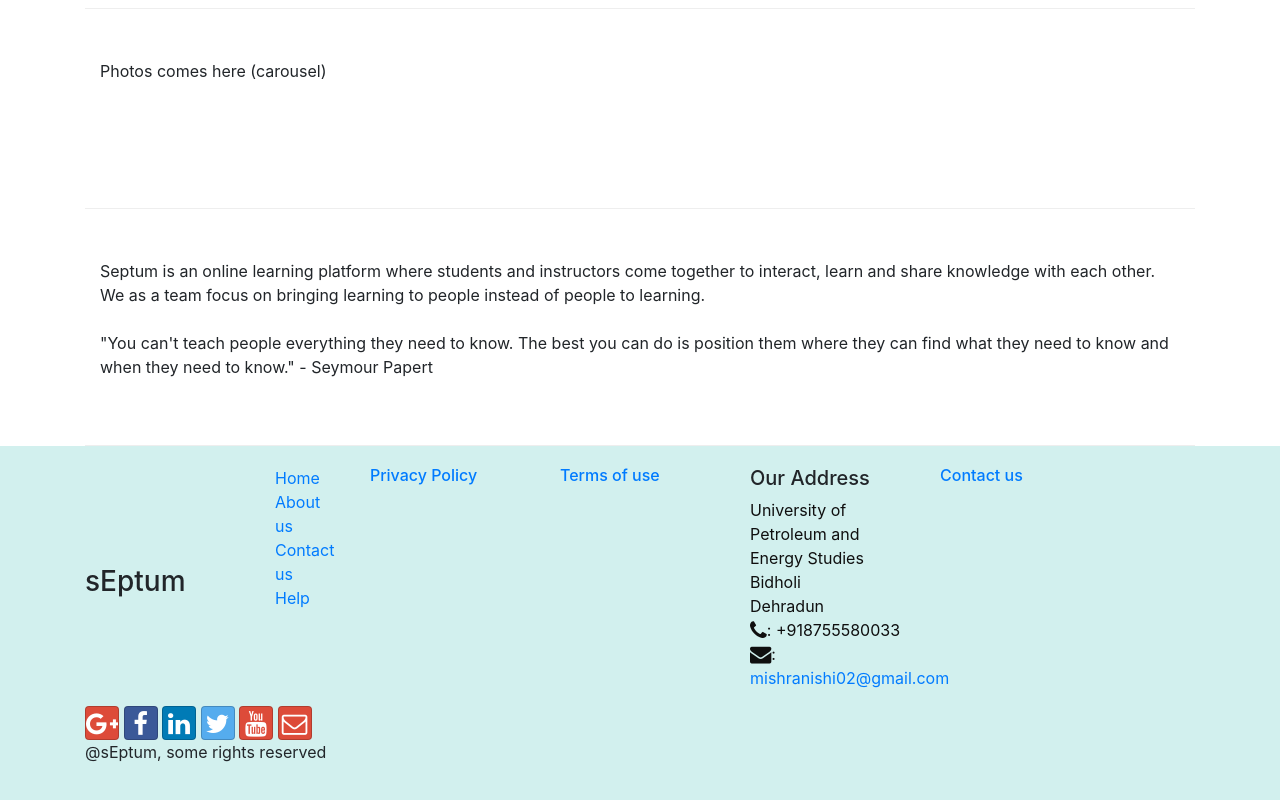
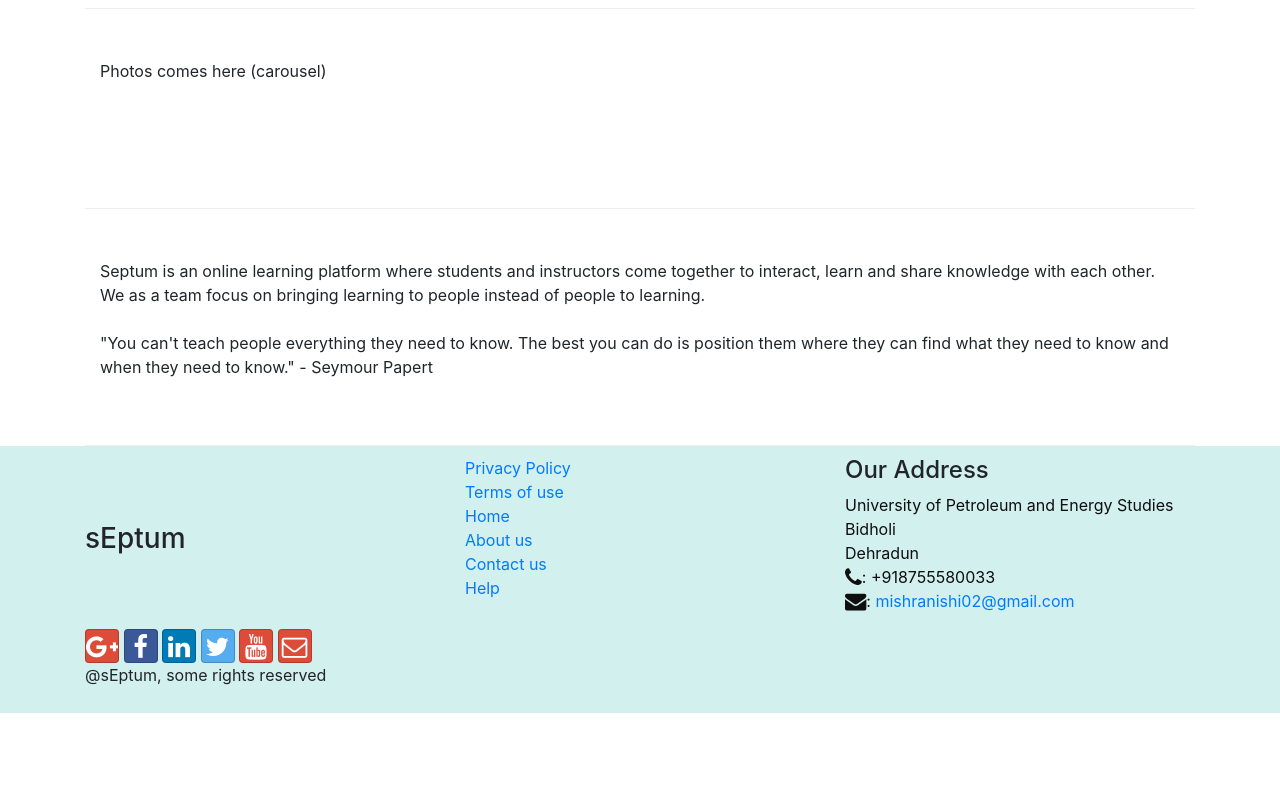
Before and after one commit to jyotim-code/sEptum, a website: page index.html in a window 1280 px wide. Shown: the part 667-1467 px from the top of the page. After the commit the page ends 1380 px from the top, so only its background shows below. Drawn offline with nearby package versions, Linux system fonts and the light colour scheme.

Commit message:
contactus

```diff
--- a/index.html
+++ b/index.html
@@ -91,26 +91,22 @@
     <footer class="footer">
         <div class="container">
             <div class="row">
-                <div class="col-sm-2 align-self-center">
+                <div class="col-sm-4 align-self-center">
                    <h3>sEptum</h3>
                 </div>
-                <div class="col-4 col-sm-1">
+                <div class="col-4 col-sm-4">
 
                     <ul class="list-unstyled">
-                        <li><a href="#">Home</a></li>
+                        <li><a href="#">Privacy Policy</a></li>
+                        <li><a href="#">Terms of use</a></li>
+                        <li><a href="index.html">Home</a></li>
                         <li><a href="aboutus.html">About us</a></li>
-                        <li><a href="contactus.html">Contact us</a></li>
+                        <li><a href="#">Contact us</a></li>
                         <li><a href="#">Help</a></li>
                     </ul>
                 </div>
-                <div class="col-sm-2">
-                    <h6><a href="#"> Privacy Policy</a></h6>
-                </div>
-                <div class="col-sm-2">
-                    <h6><a href="#"> Terms of use</a></h6>
-                </div>
-                <div class="col-7 col-sm-2">
-                    <h5>Our Address</h5>
+                <div class="col-7 col-sm-4">
+                    <h4>Our Address</h4>
                     <address>
                         University of Petroleum and Energy Studies<br>
                         Bidholi <br>
@@ -118,9 +114,6 @@
                       <i class="fa fa-phone fa-lg"></i>: +918755580033<br>
                       <i class="fa fa-envelope fa-lg"></i>: <a href="mishranishi02@gmail.com">mishranishi02@gmail.com</a>
                    </address>
-                </div>
-                <div class="col-sm-3">
-                    <h6><a href="contactus.html">Contact us</a></h6>
                 </div>
                 <div class="col-12 ">
                     <div>
--- a/styles.css
+++ b/styles.css
@@ -13,7 +13,7 @@
 .footer{
 	background-color:#D2F0EE;
 	margin: 0px auto;
-	padding: 20px 0px 20px 0px;
+	padding: 10px 0px 10px 0px;
 }
 
 .jumbotron{
```
Also changed, not shown: aboutus.html (+8 -15 lines), contactus.html (+6 -14 lines).
